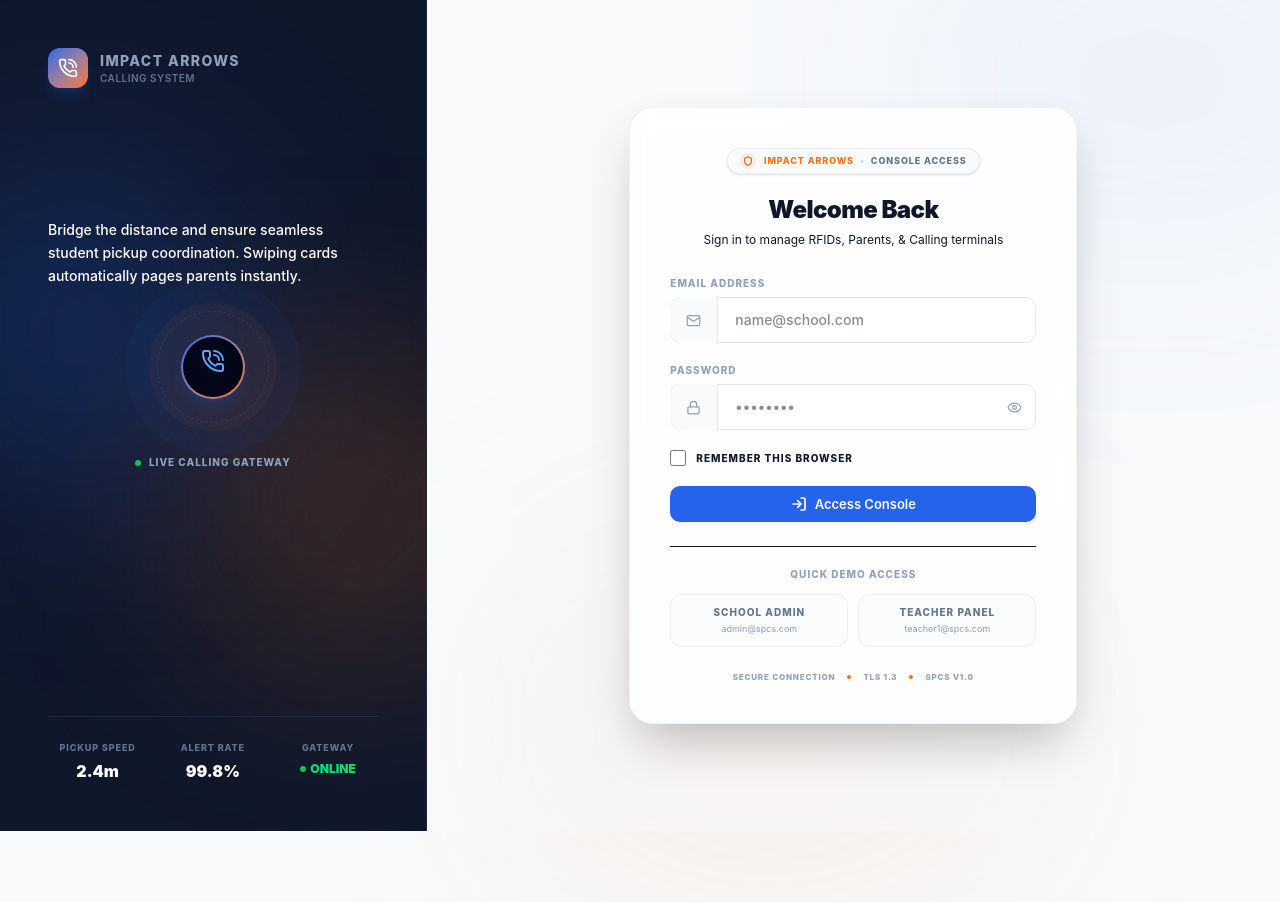
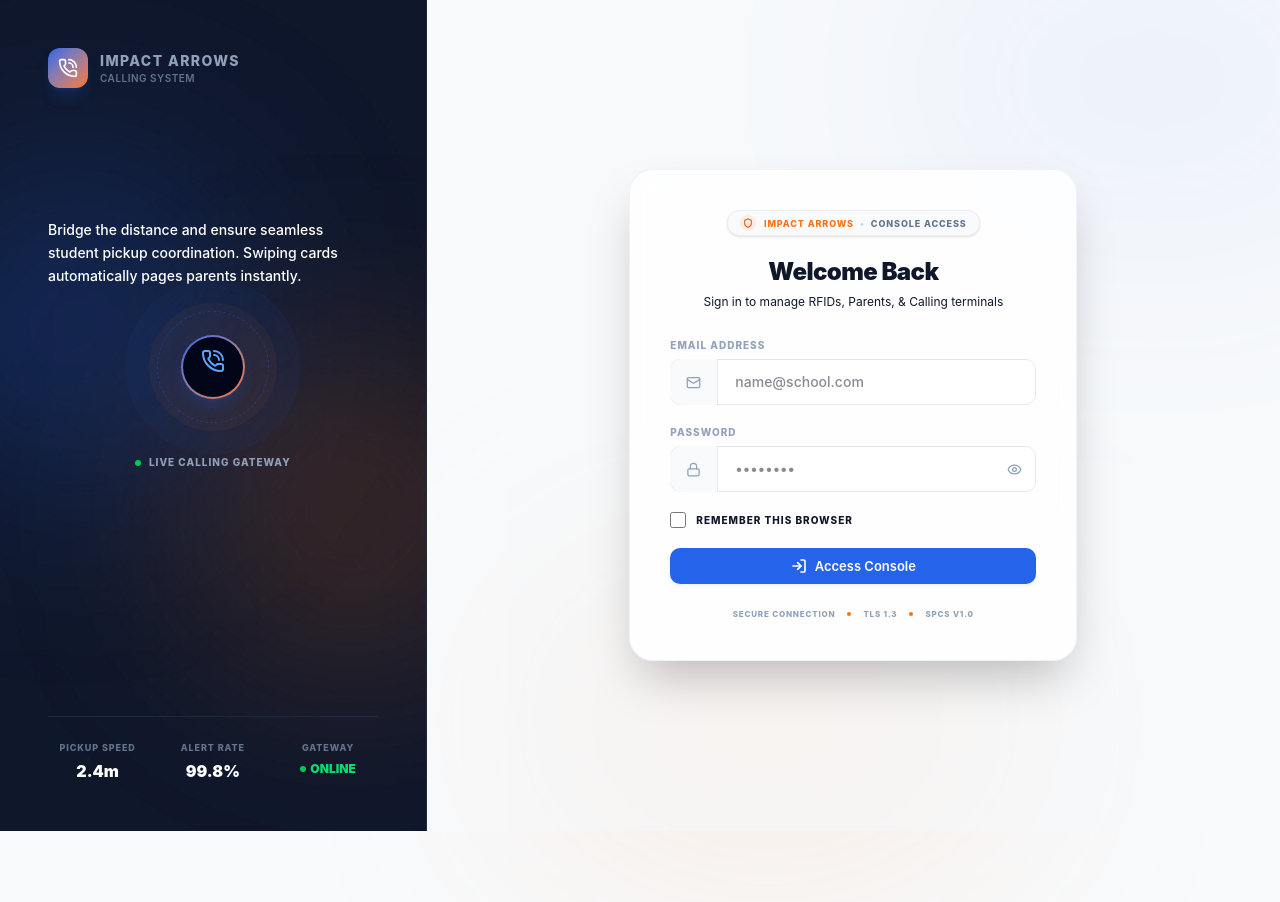
Before and after one commit to merajkhan2007/smart-parent-calling-systemfrontend1, a React (Vite) app: page /login in a window 1280 px wide. Shown: the top 902 px of the page. Built offline with nearby package versions, Linux system fonts and the light colour scheme.

Commit message:
chore: remove quick demo credentials filler section from login page

```diff
--- a/src/pages/Login.tsx
+++ b/src/pages/Login.tsx
@@ -84,17 +84,6 @@ export const Login: React.FC = () => {
     }
   };
 
-  const fillDemo = (role: 'admin' | 'teacher') => {
-    if (role === 'admin') {
-      setEmail("admin@spcs.com");
-      setPassword("Admin@123");
-      addToast("success", "Filled credentials for School Admin");
-    } else {
-      setEmail("teacher1@spcs.com");
-      setPassword("Teacher@123");
-      addToast("success", "Filled credentials for Teacher");
-    }
-  };
 
   return (
     <div className="min-h-screen grid grid-cols-1 lg:grid-cols-12 bg-slate-50 dark:bg-slate-950 font-sans overflow-hidden transition-colors duration-300">
@@ -350,39 +339,7 @@ export const Login: React.FC = () => {
               </button>
             </form>
 
-            {/* Quick Demo Credentials Filler */}
-            <div className="mt-6 pt-5 border-t border-slate-150 dark:border-slate-800/60">
-              <p className="text-[10px] font-extrabold uppercase tracking-widest text-center text-slate-400 dark:text-slate-500 mb-3">
-                Quick Demo Access
-              </p>
-              <div className="grid grid-cols-2 gap-2.5">
-                <button
-                  type="button"
-                  onClick={() => fillDemo('admin')}
-                  className="flex flex-col items-center justify-center p-2.5 rounded-xl border border-slate-200/60 dark:border-slate-800/80 bg-slate-50/50 dark:bg-slate-900/40 hover:bg-primary-50/40 dark:hover:bg-primary-950/10 hover:border-primary-500/50 dark:hover:border-primary-500/40 transition-all duration-300 group cursor-pointer"
-                >
-                  <span className="text-[10px] font-extrabold tracking-widest uppercase text-slate-500 dark:text-slate-400 group-hover:text-primary-500 transition-colors">
-                    School Admin
-                  </span>
-                  <span className="text-[9px] text-slate-400 dark:text-slate-500 mt-0.5 truncate max-w-full">
-                    admin@spcs.com
-                  </span>
-                </button>
 
-                <button
-                  type="button"
-                  onClick={() => fillDemo('teacher')}
-                  className="flex flex-col items-center justify-center p-2.5 rounded-xl border border-slate-200/60 dark:border-slate-800/80 bg-slate-50/50 dark:bg-slate-900/40 hover:bg-accent-50/40 dark:hover:bg-accent-950/10 hover:border-accent-500/50 dark:hover:border-accent-500/40 transition-all duration-300 group cursor-pointer"
-                >
-                  <span className="text-[10px] font-extrabold tracking-widest uppercase text-slate-500 dark:text-slate-400 group-hover:text-accent-500 transition-colors">
-                    Teacher Panel
-                  </span>
-                  <span className="text-[9px] text-slate-400 dark:text-slate-500 mt-0.5 truncate max-w-full">
-                    teacher1@spcs.com
-                  </span>
-                </button>
-              </div>
-            </div>
 
             {/* Bottom Security Footer */}
             <div className="flex justify-center items-center gap-3 mt-6 text-[8px] font-extrabold tracking-widest text-slate-400 dark:text-slate-500 uppercase">
```
